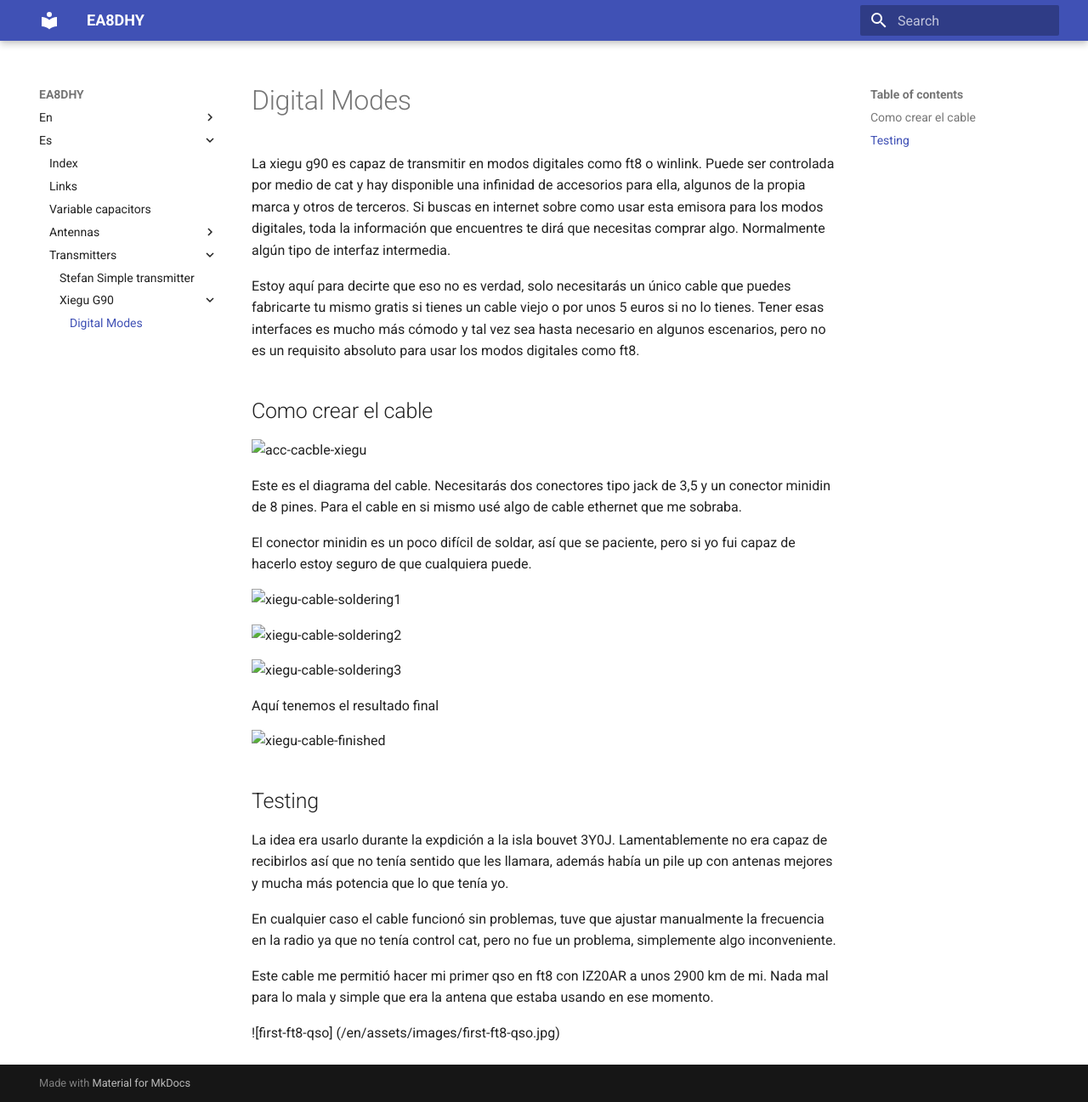
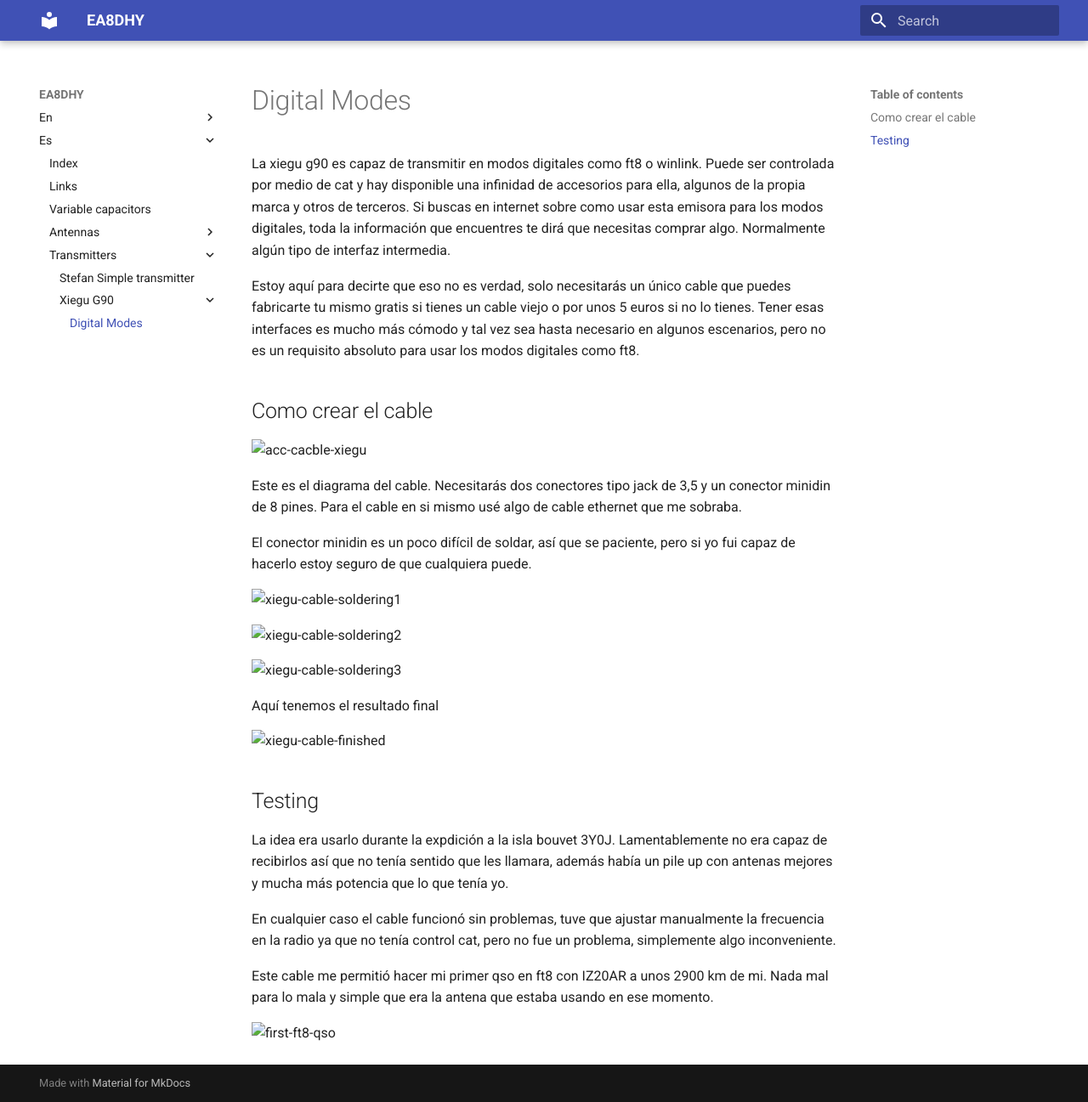
Before and after one commit to Daklon/EA8DHY_docs, an MkDocs documentation site: the page built from docs/es/Transmitters/Xiegu G90/Digital-Modes.md, in a window 1280 px wide and 1297 px high. Shown: the whole window at 85% size. Built offline with MkDocs 1.6.1 and Material for MkDocs 9.7.7, drawn with Linux system fonts in a browser that asks for light colours.

Commit message:
fix first-qso image

```diff
--- a/docs/es/Transmitters/Xiegu G90/Digital-Modes.md
+++ b/docs/es/Transmitters/Xiegu G90/Digital-Modes.md
@@ -28,4 +28,4 @@
 
 Este cable me permitió hacer mi primer qso en ft8 con IZ20AR a unos 2900 km de mi. Nada mal para lo mala y simple que era la antena que estaba usando en ese momento.
 
-![first-ft8-qso] (/en/assets/images/first-ft8-qso.jpg)
+![first-ft8-qso](/es/assets/images/first-ft8-qso.jpg)
```
Also changed, not shown: docs/en/Transmitters/Xiegu G90/Digital-Modes.md (+1 -1 lines).
